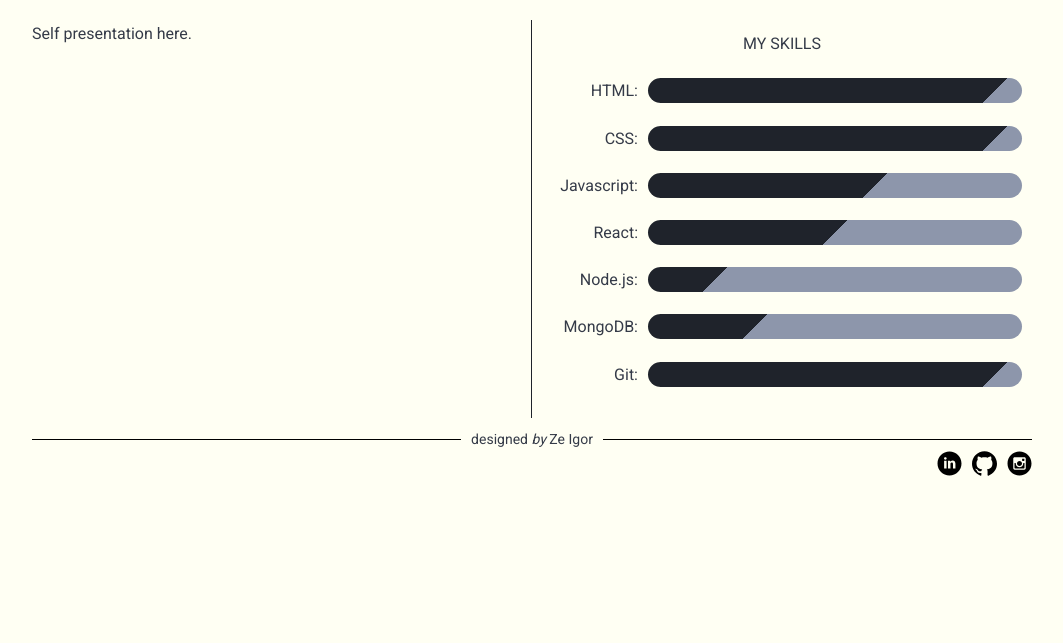
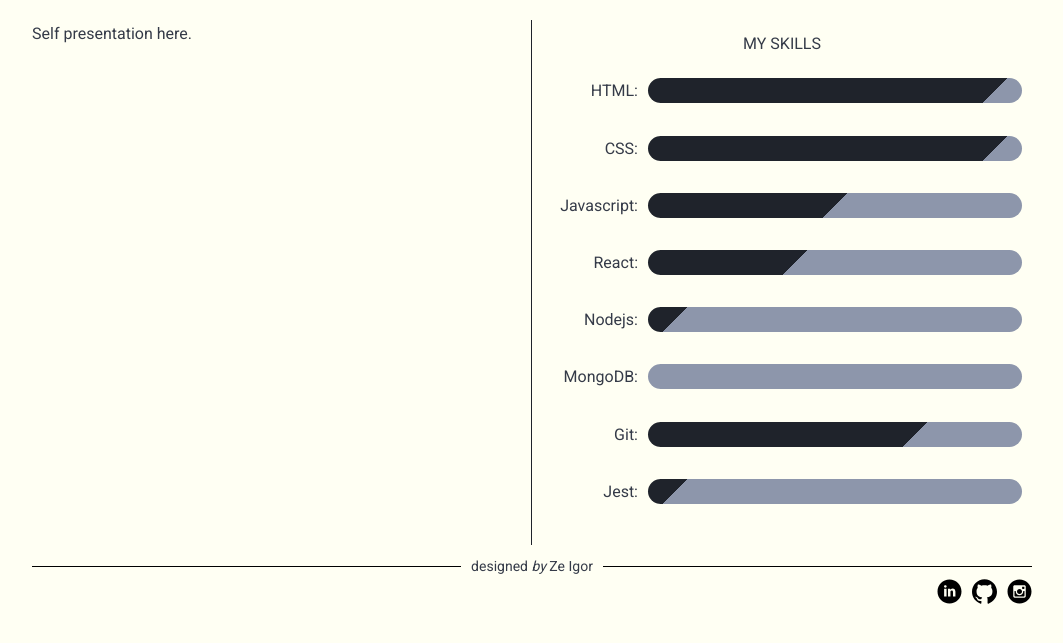
Before and after one commit to JoseIgor/personal_website, a PHP site: page /about.html in a window 1280 px wide. Shown: the part 91-734 px from the top of the page, without its empty margins (108-1171 px from the left). Run offline with PHP 8.4, Linux system fonts and the light colour scheme.

Commit message:
added skills.js script to load dynamically all skills in the about page

```diff
--- a/about.html
+++ b/about.html
@@ -29,62 +29,9 @@
         </div>
         <div class="skill__group">
           <p>My skills</p>
-          <div class="skill">
-            <p class="skill__tag">HTML:</p>
-            <div class="skill__level skill__level--html">
-                <div class="skill__popup">
-                  <p>Projects & Courses</p>
-                  <ul>
-                    <li><a href="#">Project 1</a></li>
-                    <li><a href="#">Project 2</a></li>
-                    <li><a href="#">Project 3</a></li>
-                  </ul>
-                </div>
-            </div>
-
-          </div>
-          <div class="skill">
-            <p class="skill__tag">CSS:</p>
-            <div class="skill__level skill__level--css">
-                <div class="skill__popup">
-                <p>Projects & Courses</p>
-                <ul>
-                  <li><a href="#">Project 1</a></li>
-                  <li><a href="#">Project 2</a></li>
-                  <li><a href="#">Project 3</a></li>
-                </ul>
-              </div>
-            </div>
-          </div>
-          <div class="skill">
-            <p class="skill__tag">Javascript:</p>
-            <div class="skill__level skill__level--javascript">
-              <div class="skill__popup">
-                <p>Projects & Courses</p>
-                <ul>
-                  <li><a href="#">Project 1</a></li>
-                  <li><a href="#">Project 2</a></li>
-                  <li><a href="#">Project 3</a></li>
-                </ul>
-              </div>
-            </div>
-          </div>
-          <div class="skill">
-            <p class="skill__tag">React:</p>
-            <div class="skill__level skill__level--react"></div>
-          </div>
-          <div class="skill">
-            <p class="skill__tag">Node.js:</p>
-            <div class="skill__level skill__level--nodejs"></div>
-          </div>
-          <div class="skill">
-            <p class="skill__tag">MongoDB:</p>
-            <div class="skill__level skill__level--mongodb"></div>
-          </div>
-          <div class="skill">
-            <p class="skill__tag">Git:</p>
-            <div class="skill__level skill__level--git"></div>
-          </div>
+          <!-- List of skills is added dynamically by the script js/skills.js.
+          CSS classes .skill__level--html, .skill__level--css and so on are also
+          added added by this script. -->
         </div>
       </main>
 
@@ -114,5 +61,6 @@
       </footer>
 
     </div>
+    <script src="js/skills.js"></script>
   </body>
 </html>
--- a/css/style.css
+++ b/css/style.css
@@ -215,7 +215,7 @@ body {
   display: flex;
   justify-content: center;
   align-items: center;
-  margin-bottom: 2rem; }
+  margin-bottom: 3rem; }
   .skill__tag {
     flex-basis: 20%;
     display: flex;
@@ -226,25 +226,12 @@ body {
     height: 2.5rem;
     border-radius: 4rem;
     position: relative; }
-    .skill__level--html {
-      background-image: linear-gradient(135deg, #1f232b 90%, #8d96ab 90%); }
-    .skill__level--css {
-      background-image: linear-gradient(135deg, #1f232b 90%, #8d96ab 90%); }
-    .skill__level--javascript {
-      background-image: linear-gradient(135deg, #1f232b 60%, #8d96ab 60%); }
-    .skill__level--react {
-      background-image: linear-gradient(135deg, #1f232b 50%, #8d96ab 50%); }
-    .skill__level--nodejs {
-      background-image: linear-gradient(135deg, #1f232b 20%, #8d96ab 20%); }
-    .skill__level--mongodb {
-      background-image: linear-gradient(135deg, #1f232b 30%, #8d96ab 30%); }
-    .skill__level--git {
-      background-image: linear-gradient(135deg, #1f232b 90%, #8d96ab 90%); }
   .skill__popup {
     position: absolute;
     background-image: linear-gradient(to bottom right, #1f232b, #353b48);
     width: 100%;
-    height: 0;
+    height: auto;
+    max-height: 0;
     color: #fff;
     border-radius: 10px;
     top: 0%;
--- /dev/null
+++ b/js/skills.js
@@ -0,0 +1,57 @@
+class Skill {
+  constructor(name, level, projects) {
+    this.name = name;
+    this.level = level;
+    this.projects = projects;
+    document.styleSheets[1].addRule(".skill__level--" + this.name.toLowerCase(),"background-image: linear-gradient(135deg, rgb(31, 35, 43)" + this.level.toString()+ "%, rgb(141, 150, 171)" + this.level.toString()+ "%);" , document.styleSheets[1].rules.length);
+    // document.styleSheets[1].addRule(".skill__level--" + this.name.toLowerCase(),"background-image: linear-gradient(135deg, rgb(31, 35, 43)" + this.level.toString()+ "%, rgb(141, 150, 171)" + this.level.toString()+ "%);" , document.styleSheets[1].rules.length);
+    // document.styleSheets[1].addRule(".skill__level--" + this.name.toLowerCase(),"background-image: linear-gradient(135deg, rgb(31, 35, 43)" + this.level.toString()+ "%, rgb(141, 150, 171)" + this.level.toString()+ "%);" , document.styleSheets[1].rules.length);
+    // document.styleSheets[1].addRule(".skill__level--" + this.name.toLowerCase(),"background-image: linear-gradient(135deg, rgb(31, 35, 43)" + this.level.toString()+ "%, rgb(141, 150, 171)" + this.level.toString()+ "%);" , document.styleSheets[1].rules.length);
+  }
+}
+
+class SkillProject {
+  constructor(name, href) {
+    this.name = name;
+    this.href = href;
+  }
+}
+
+var proj_1 = new SkillProject('Project-1','#');
+var proj_2 = new SkillProject('Project-2','#');
+var proj_3 = new SkillProject('Project-3','#');
+
+var htmlSkill = new Skill('HTML', 90, [proj_1]);
+var cssSkill = new Skill('CSS', 90, [proj_1, proj_2]);
+var javascriptSkill = new Skill('Javascript', 50, [proj_1, proj_2, proj_3]);
+var reactSkill = new Skill('React', 40, [proj_1, proj_2, proj_3]);
+var nodejsSkill = new Skill('Nodejs', 10, [proj_1, proj_2, proj_3]);
+var mongodbSkill = new Skill('MongoDB', 0, [proj_1, proj_2, proj_3]);
+var gitSkill = new Skill('Git', 70, [proj_1, proj_2, proj_3]);
+var jestSkill = new Skill('Jest', 10, [proj_1, proj_2, proj_3]);
+
+
+var skills = [htmlSkill, cssSkill, javascriptSkill,reactSkill, nodejsSkill,
+              mongodbSkill, gitSkill, jestSkill];
+
+var $ = document.querySelector('.skill__group');
+
+
+var skillsHTML = "";
+skills.forEach( (_skill) =>{
+  skillsHTML += "<div class=\"skill\">" +
+                  "<p class=\"skill__tag\">" + _skill.name + ":</p>" +
+                  "<div class=\"skill__level skill__level--"+ _skill.name.toLowerCase() +"\">" +
+                  "<div class=\"skill__popup\">" +
+                    "<p>Projects & Courses</p>" +
+                    "<ul>";
+  for (let index = 0; index < _skill.projects.length; index++) {
+    skillsHTML +=  "<li><a href=\""+ _skill.projects[index].href +"\" class=\"skill__popup-item\" >" + _skill.projects[index].name + "</a></li>";
+  }
+  skillsHTML +=     "</ul>" +
+                  "</div>" +
+                "</div>" +
+                "</div>";
+});
+
+$.insertAdjacentHTML('beforeend',skillsHTML);
--- a/package.json
+++ b/package.json
@@ -18,6 +18,7 @@
   "devDependencies": {
     "autoprefixer": "^9.5.0",
     "concat": "^1.0.3",
+    "eslint": "^5.16.0",
     "node-sass": "^4.11.0",
     "npm-run-all": "^4.1.5",
     "postcss-cli": "^6.1.2"
--- a/sass/components/_skill.scss
+++ b/sass/components/_skill.scss
@@ -15,7 +15,7 @@
   display: flex;
   justify-content: center;
   align-items: center;
-  margin-bottom: 2rem;
+  margin-bottom: 3rem;
 
 
   &__tag {
@@ -31,42 +31,14 @@
     height: 2.5rem;
     border-radius: 4rem;
     position: relative;
-
-    &--html {
-      background-image: linear-gradient(135deg, $color-primary-dark 90%, $color-primary-light-1 90%);
-    }
-
-    &--css {
-      background-image: linear-gradient(135deg, $color-primary-dark 90%, $color-primary-light-1 90%);
-    }
-
-    &--javascript {
-      background-image: linear-gradient(135deg, $color-primary-dark 60%, $color-primary-light-1 60%);
-    }
-
-    &--react {
-      background-image: linear-gradient(135deg, $color-primary-dark 50%, $color-primary-light-1 50%);
-    }
-
-    &--nodejs {
-      background-image: linear-gradient(135deg, $color-primary-dark 20%, $color-primary-light-1 20%);
-    }
-
-    &--mongodb {
-      background-image: linear-gradient(135deg, $color-primary-dark 30%, $color-primary-light-1 30%);
-    }
-
-    &--git {
-      background-image: linear-gradient(135deg, $color-primary-dark 90%, $color-primary-light-1 90%);
-    }
-
   }
 
   &__popup {
     position: absolute;
     background-image: linear-gradient(to bottom right, $color-primary-dark, $color-primary );
     width: 100%;
-    height: 0;
+    height: auto;
+    max-height: 0;
     color: $color-white;
     border-radius: 10px;
     top: 0%;
```
Also changed, not shown: other parts of css/style.css (+8 -13 lines), other parts of sass/components/_skill.scss (+10 -11 lines), package-lock.json.
